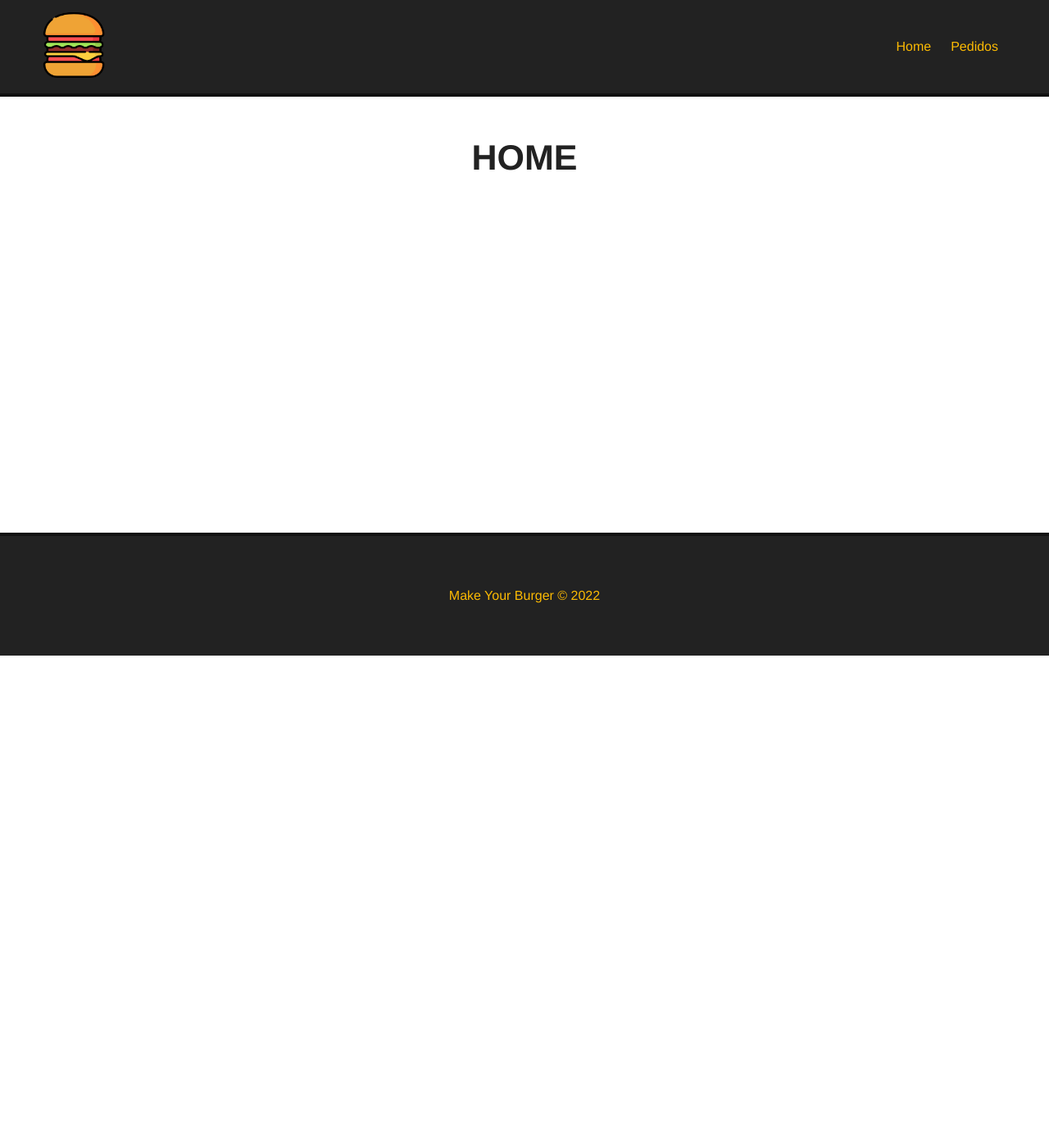
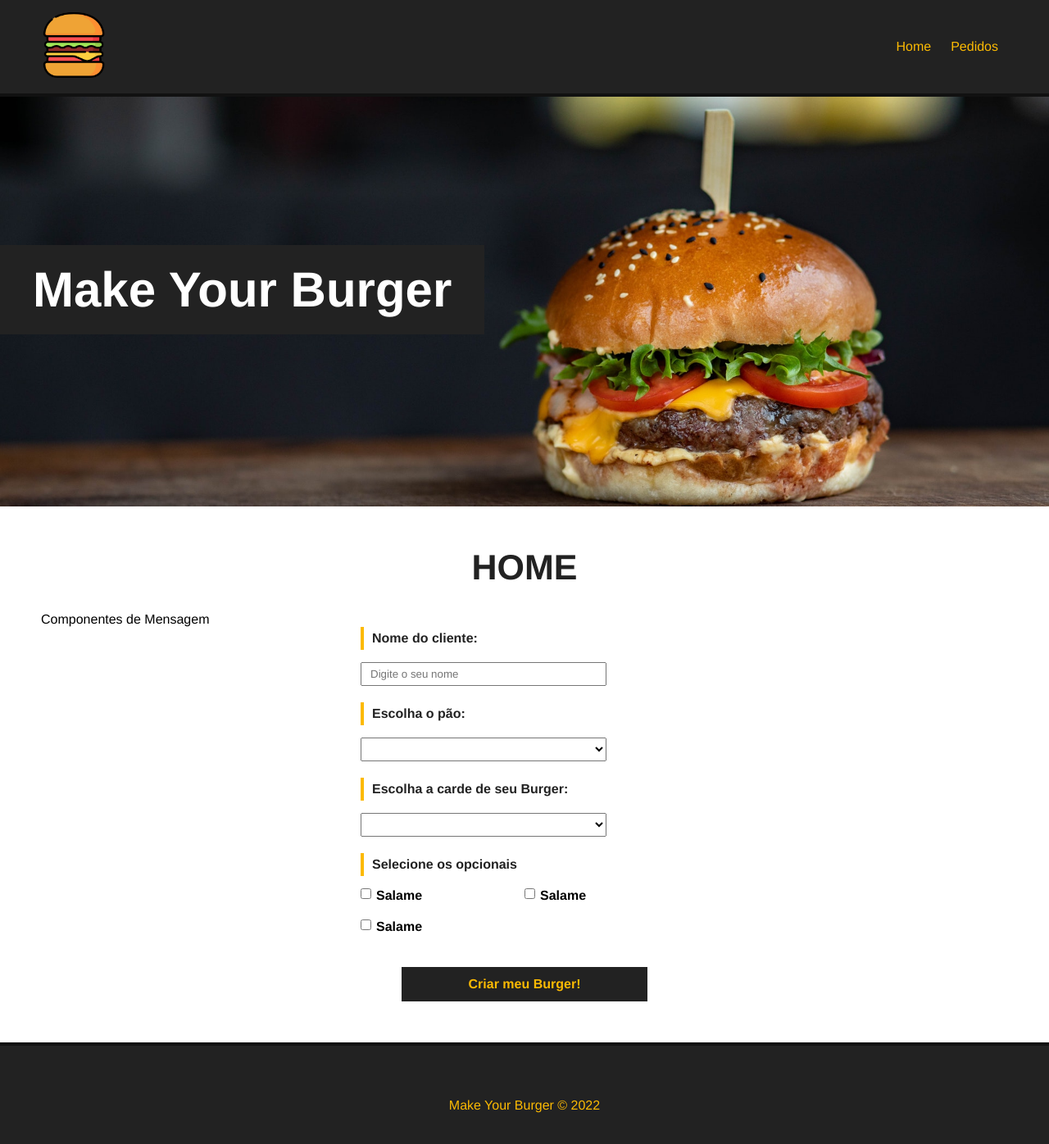
Before and after one commit to DouglasWagner/site-hamburguer, a Vue app: page / in a window 1280 px wide. Shown: the top 1396 px of the page at 82% size. Before the commit the page ends 800 px from the top, so only its background shows below. Built offline with nearby package versions, Linux system fonts and the light colour scheme.

Commit message:
finalizado html/css do formulario

```diff
--- a/src/App.vue
+++ b/src/App.vue
@@ -1,30 +1,27 @@
 <template>
-
-  <Navbar :logo="logo_src" :alt="app_name"/>
-  <router-view/>
+  <Navbar :logo="logo_src" :alt="app_name" />
+  <router-view />
   <Footer />
-
 </template>
 
 <script>
-import Navbar from './components/Navbar.vue';
-import Footer from './components/Footer.vue';
+import Navbar from "./components/Navbar.vue";
+import Footer from "./components/Footer.vue";
 
 export default {
-  name: 'app',
+  name: "app",
   components: {
     Navbar,
-    Footer
+    Footer,
   },
-  data(){
+  data() {
     return {
       logo_src: "/public/logo.png",
-      app_name: "Make Your Burger"
-    }
-  }
-}
+      app_name: "Make Your Burger",
+    };
+  },
+};
 </script>
-
 
 <style>
 * {
@@ -34,16 +31,15 @@
   box-sizing: border-box;
 }
 
-  .main-container{
+.main-container {
   margin: 50px;
   min-height: 250px;
 }
 
-  h1{
+h1 {
   text-align: center;
   font-size: 43px;
   margin-bottom: 30px;
-    color:#222;
+  color: #222;
 }
-
 </style>
--- /dev/null
+++ b/src/components/Banner.vue
@@ -0,0 +1,31 @@
+<template>
+    <div id="main-banner">
+        <h1>Make Your Burger</h1>
+    </div>
+</template>
+
+<script>
+export default {
+    name: "Banner"
+};
+</script>
+
+<style scoped>
+    #main-banner{
+       background-image: url('/burger.jpg');
+       background-position: 100%;
+       background-size: cover;
+       height: 500px;
+       display: flex;
+       align-items: center;
+       justify-content: flex-start;
+    }
+
+    #main-banner h1{
+        color: #FFF;
+        text-align: center;
+        font-size: 60px;
+        background-color: #222;
+        padding: 20px 40px;
+    }
+</style>
--- /dev/null
+++ b/src/components/BurgerForm.vue
@@ -0,0 +1,120 @@
+<template>
+    <div>
+        <p>Componentes de Mensagem</p>
+        <div>
+            <form id="burger-form">
+                <div class="input-container">
+                    <label for="nome">Nome do cliente:</label>
+                    <input type="text" id="nome" name="nome" v-model="nome" placeholder="Digite o seu nome">
+                </div>
+                <div class="input-container">
+                    <label for="pao">Escolha o pão:</label>
+                    <select name="pao" id="pao" v-model="pao">
+                        <option value="">Selecione o seu pão</option>
+                        <option value="integral">Integral</option>
+                    </select>
+                </div>
+                <div class="input-container">
+                    <label for="carne">Escolha a carde de seu Burger:</label>
+                    <select name="carne" id="carne" v-model="carne">
+                        <option value="">Selecione o tipo de carne</option>
+                        <option value="maminha">Maminha</option>
+                    </select>
+                </div>
+                <div id="opcionais-container" class="input-container">
+                    <label id="opcionais-title" for="opcionais">Selecione os opcionais</label>
+                    <div class="checkbox-container">
+                        <input type="checkbox" name="opcionais" v-model="opcionais" value="salame">
+                        <span>Salame</span>
+                    </div>
+                    <div class="checkbox-container">
+                        <input type="checkbox" name="opcionais" v-model="opcionais" value="salame">
+                        <span>Salame</span>
+                    </div>
+                    <div class="checkbox-container">
+                        <input type="checkbox" name="opcionais" v-model="opcionais" value="salame">
+                        <span>Salame</span>
+                    </div>
+                </div>
+                <div class="input-container">
+                    <input type="submit" class="submit-btn" value="Criar meu Burger!">
+                </div>
+            </form>
+        </div>
+    </div>
+</template>
+
+<script>
+    export default{
+        name:"BurgerForm"
+    }
+</script>
+
+<style scoped>
+    #burger-form{
+        max-width: 400px;
+        margin: 0 auto;
+    }
+
+    .input-container{
+        display: flex;
+        flex-direction: column;
+        margin-bottom: 20px;
+    }
+
+    label {
+        font-weight: bold;
+        margin-bottom: 15px;
+        color: #222;
+        padding: 5px 10px;
+        border-left: 4px solid #FCBA03;
+    }
+
+    input, select{
+        padding: 5px 10px;
+        width: 300px;
+    }
+
+    #opcionais-container{
+        flex-direction: row;
+        flex-wrap: wrap;
+    }
+
+    #opcionais-title{
+        width: 100%;
+    }
+
+    .checkbox-container{
+        display: flex;
+        align-items: flex-start;
+        width: 50%;
+        margin-bottom: 20px;
+    }
+
+    .checkbox-container span,
+    .checkbox-container input{
+        width: auto;
+    }
+
+    .checkbox-container span {
+        margin-left: 6px;
+        font-weight: bold;
+    }
+
+    .submit-btn{
+        background-color: #222;
+        color: #FCBA03;
+        font-weight: bold;
+        border: 2px solid #222;
+        padding: 10px;
+        font-size: 16px;
+        margin: 0 auto;
+        cursor: pointer;
+        transition: .5s;
+    }
+
+    .submit-btn:hover{
+      background-color: transparent;
+      color: #222;
+    }
+</style>
--- a/src/components/Footer.vue
+++ b/src/components/Footer.vue
@@ -21,7 +21,5 @@
     justify-content: center;
     width: 100%;
     bottom: 0;
-    position: absolute;
-
   }
 </style>
--- a/src/views/HomeView.vue
+++ b/src/views/HomeView.vue
@@ -1,10 +1,22 @@
 <script>
+import Banner from '../components/Banner.vue';
+import BurgerForm from '../components/BurgerForm.vue';
+
+export default {
+  name: "Home",
+  components:{
+    Banner,
+    BurgerForm
+  }
+}
 
 </script>
 
 <template>
+  <Banner/>
   <div class="main-container">
     <h1>HOME</h1>
+    <BurgerForm/>
   </div>
 
 </template>
```
Lines whose indentation alone changed are shown as unchanged.
